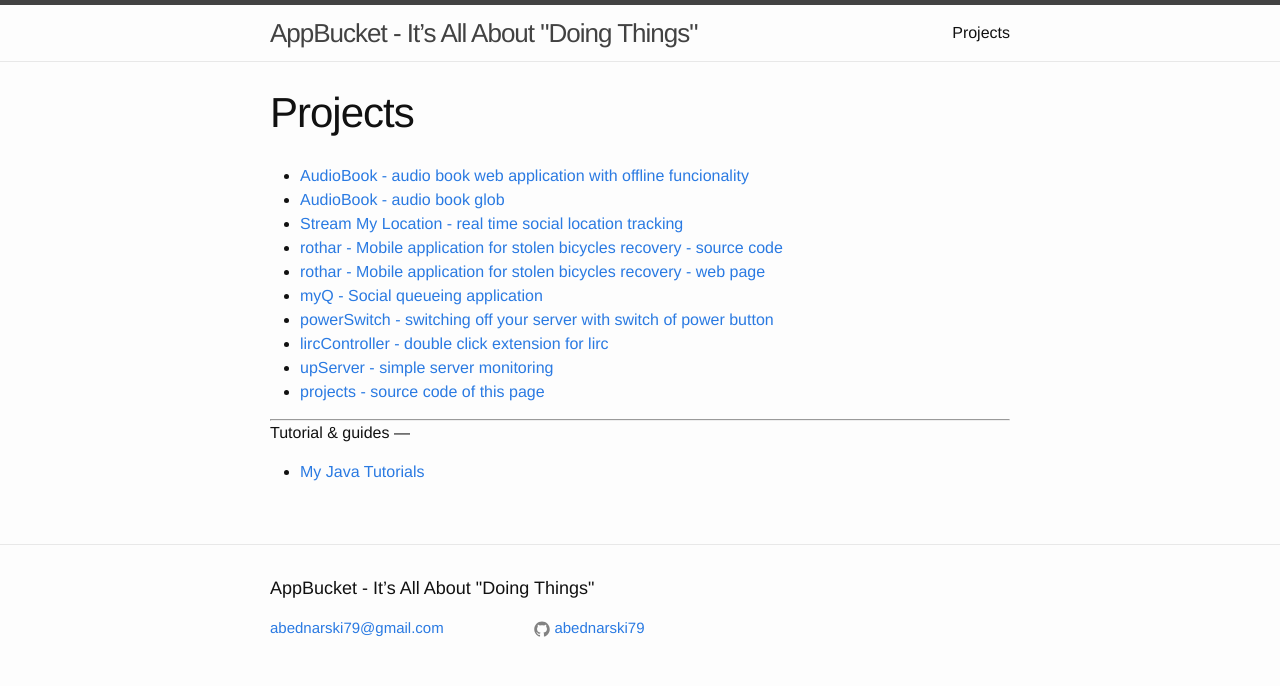
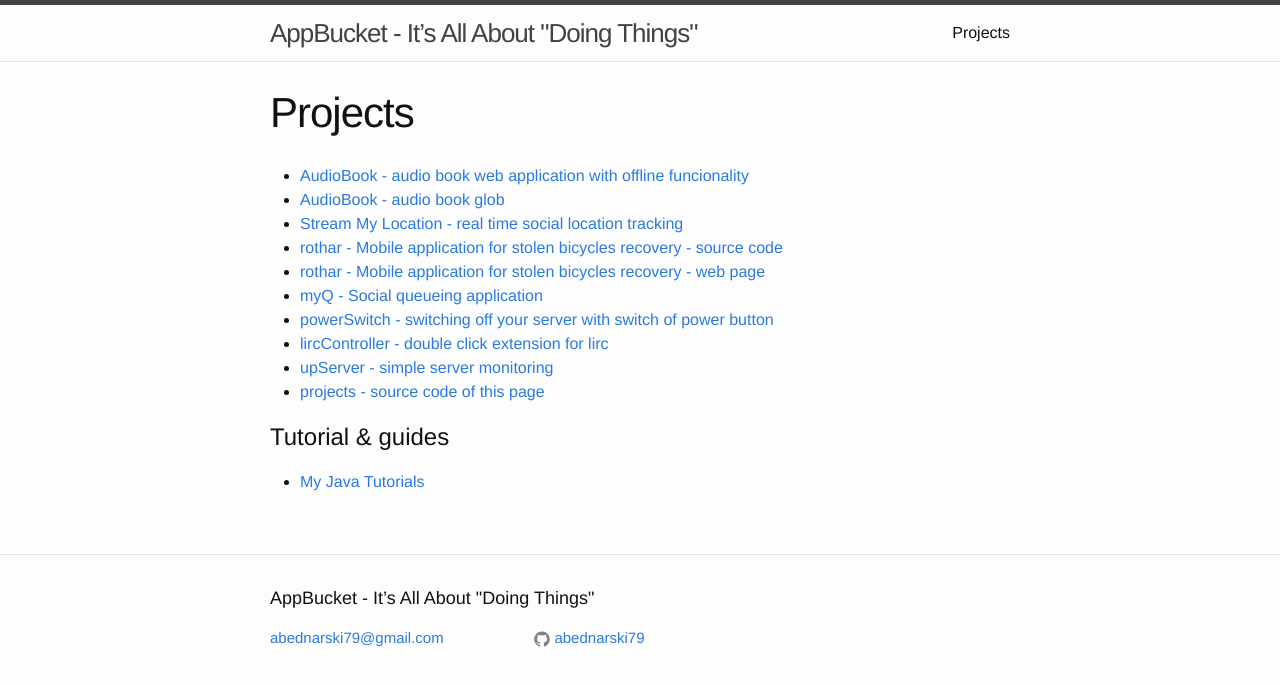
Before and after one commit to abednarski79/abednarski79.github.io, a Jekyll site: the page built from index.md, in a window 1280 px wide. Shown: the top 686 px of the page. Built offline with Jekyll 4.4.1, drawn with Linux system fonts in a browser that asks for light colours.

```diff
--- a/index.md
+++ b/index.md
@@ -14,8 +14,7 @@ title: Projects
 - [upServer - simple server monitoring](https://github.com/abednarski79/upserver)
 - [projects - source code of this page](https://github.com/abednarski79/abednarski79.github.io)
 
----
-Tutorial & guides
----
+
+# Tutorial & guides
 
 - [My Java Tutorials](https://drive.google.com/drive/folders/1w6KsvTt5IZ3kzRuR9DV8Eta_UFri89VQ)
```
